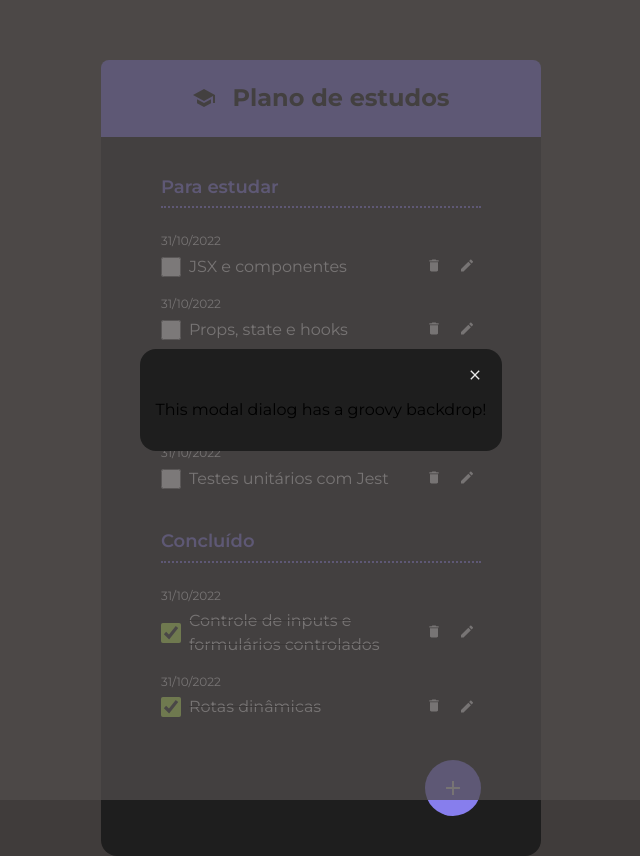
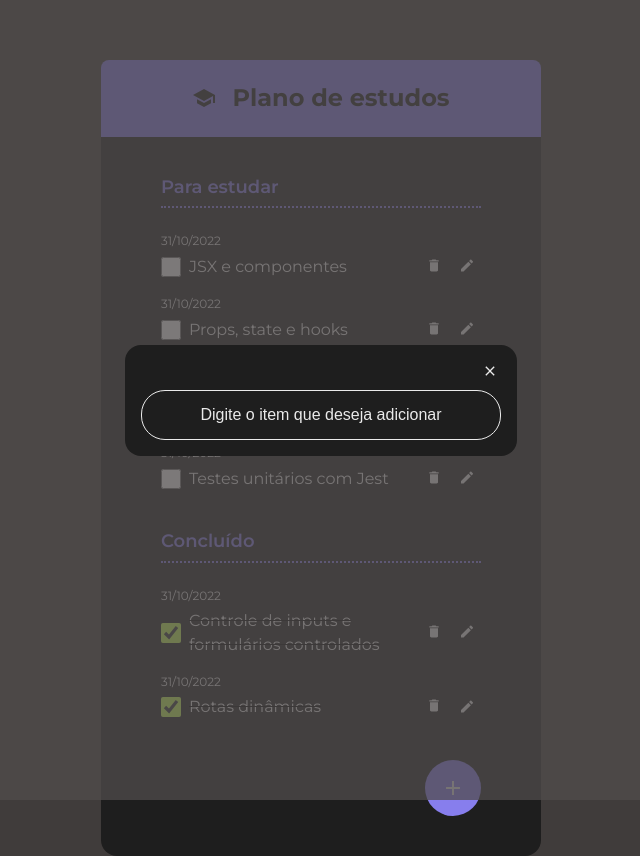
Before and after one commit to danielft11/StudyList, a React (Vite) app: page / in a window 1280 px wide. Both pictures are taken after a click on the button 772 px from the left and 787 px from the top of the page. Shown: the whole page, without its empty margins (319-959 px from the left). Built offline with nearby package versions, Linux system fonts and the light colour scheme.

Commit message:
video 2.4

```diff
--- a/src/App.jsx
+++ b/src/App.jsx
@@ -10,6 +10,7 @@
 import { SubHeading } from "./components/SubHeading"
 import { ToDoItem } from "./components/ToDoItem"
 import { ToDoList } from "./components/ToDoList"
+import TextInput from "./components/TextInput"
 
 const todos = [
   {
@@ -83,7 +84,9 @@
         </ChecklistsWrapper>
       </Container>
       <Dialog isOpen={showDialog} onClose={() => setShowDialog(false)}>
-        <p>This modal dialog has a groovy backdrop!</p>
+        <TextInput
+          placeholder="Digite o item que deseja adicionar"
+        />
       </Dialog>
     </main>
   )
--- a/src/components/Dialog/dialog.style.css
+++ b/src/components/Dialog/dialog.style.css
@@ -11,6 +11,7 @@
 
 .dialog .actions {
     text-align: right;
+    margin-bottom: 10px;
 }
 
 .dialog .actions .btn-close {
--- /dev/null
+++ b/src/components/TextInput/index.jsx
@@ -0,0 +1,8 @@
+import './input.style.css'
+
+const TextInput = (props) => {
+
+    return <input {...props} className="input" />
+}
+
+export default TextInput
--- /dev/null
+++ b/src/components/TextInput/input.style.css
@@ -0,0 +1,17 @@
+.input {
+    font-weight: 400;
+    font-size: 16px;
+    line-height: 150%;
+    color: #FFF;
+    background-color: transparent;
+    border: 1px solid #EAEAEA;
+    border-radius: 24px;
+    padding: 12px 16px;
+    width: 360px;
+    max-width: 100%;
+}
+
+.input::placeholder {
+    color: #EAEAEA;
+    text-align: center;
+}
--- a/src/index.css
+++ b/src/index.css
@@ -1,3 +1,7 @@
+* {
+  box-sizing: border-box;
+}
+
 body {
   font-family: "Montserrat", sans-serif;
   margin: 0;
```
